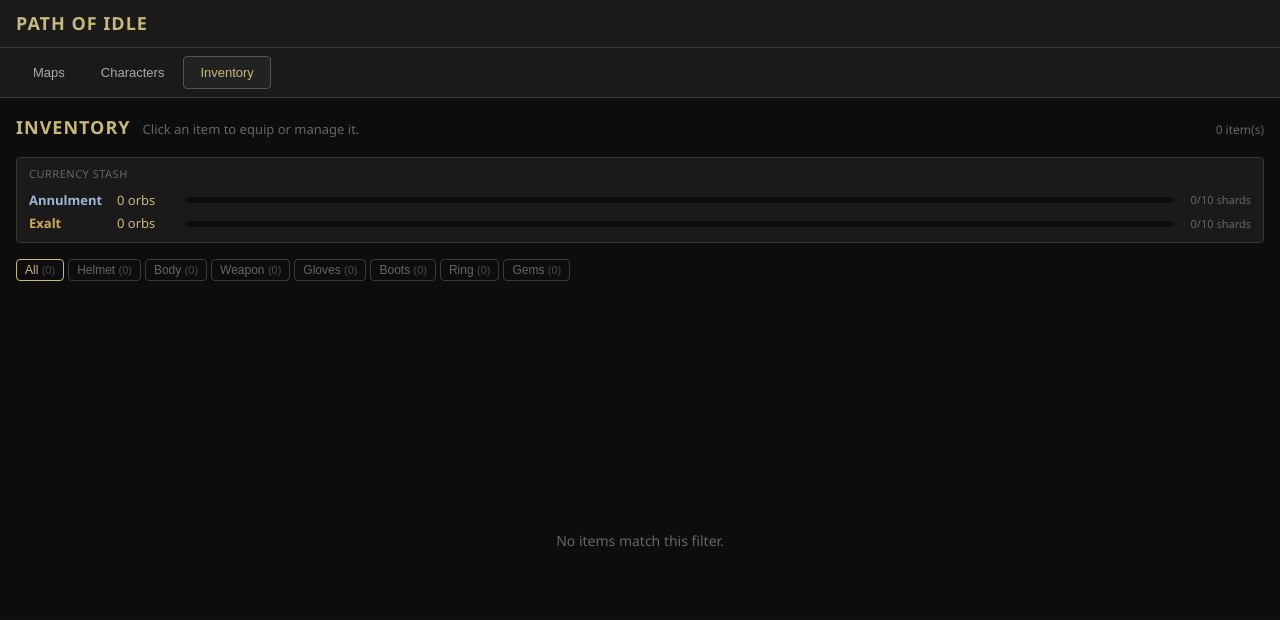
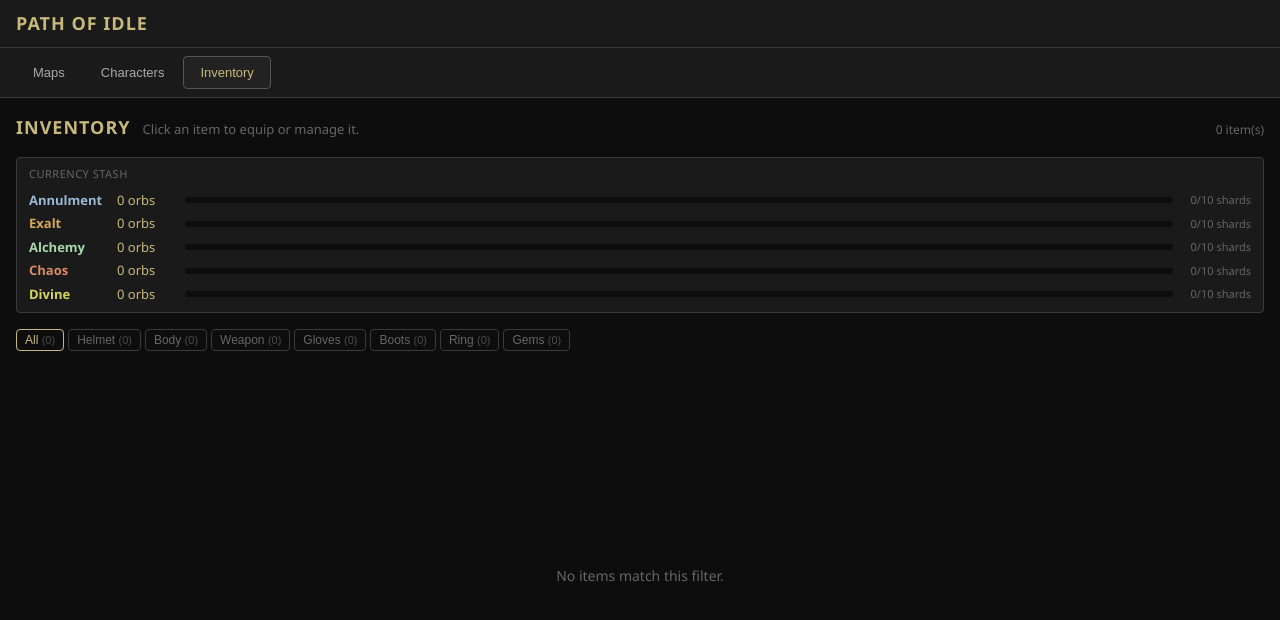
Before and after one commit to fseemann/path-of-idle, a Vue app: page / in a window 1280 px wide. Both pictures are taken after a click on the button "Inventory". Shown: the top 620 px of the page. Built offline with nearby package versions, Linux system fonts and the light colour scheme.

Commit message:
Add more currency types

```diff
--- a/src/components/inventory/InventoryPanel.vue
+++ b/src/components/inventory/InventoryPanel.vue
@@ -31,6 +31,39 @@
             />
           </div>
           <span class="shard-count">{{ currencyStore.exaltRemainder }}/{{ SHARDS_PER_CURRENCY }} shards</span>
+        </div>
+        <div class="currency-row">
+          <span class="currency-label alchemy-color">Alchemy</span>
+          <span class="currency-orbs">{{ currencyStore.alchemys }} orb{{ currencyStore.alchemys !== 1 ? 's' : '' }}</span>
+          <div class="shard-bar">
+            <div
+              class="shard-fill alchemy-fill"
+              :style="{ width: `${(currencyStore.alchemyRemainder / SHARDS_PER_CURRENCY) * 100}%` }"
+            />
+          </div>
+          <span class="shard-count">{{ currencyStore.alchemyRemainder }}/{{ SHARDS_PER_CURRENCY }} shards</span>
+        </div>
+        <div class="currency-row">
+          <span class="currency-label chaos-color">Chaos</span>
+          <span class="currency-orbs">{{ currencyStore.chaos }} orb{{ currencyStore.chaos !== 1 ? 's' : '' }}</span>
+          <div class="shard-bar">
+            <div
+              class="shard-fill chaos-fill"
+              :style="{ width: `${(currencyStore.chaosRemainder / SHARDS_PER_CURRENCY) * 100}%` }"
+            />
+          </div>
+          <span class="shard-count">{{ currencyStore.chaosRemainder }}/{{ SHARDS_PER_CURRENCY }} shards</span>
+        </div>
+        <div class="currency-row">
+          <span class="currency-label divine-color">Divine</span>
+          <span class="currency-orbs">{{ currencyStore.divines }} orb{{ currencyStore.divines !== 1 ? 's' : '' }}</span>
+          <div class="shard-bar">
+            <div
+              class="shard-fill divine-fill"
+              :style="{ width: `${(currencyStore.divineRemainder / SHARDS_PER_CURRENCY) * 100}%` }"
+            />
+          </div>
+          <span class="shard-count">{{ currencyStore.divineRemainder }}/{{ SHARDS_PER_CURRENCY }} shards</span>
         </div>
       </div>
     </div>
@@ -261,6 +294,9 @@ function disassembleAllRarity(rarity: ItemRarity) {
 
 .annulment-color { color: #9ab8d8; }
 .exalt-color     { color: #d4a855; }
+.alchemy-color   { color: #a8d8a8; }
+.chaos-color     { color: #d88a6a; }
+.divine-color    { color: #d4d855; }
 
 .currency-orbs {
   font-size: 13px;
@@ -285,6 +321,9 @@ function disassembleAllRarity(rarity: ItemRarity) {
 
 .annulment-fill { background: #9ab8d8; }
 .exalt-fill     { background: #d4a855; }
+.alchemy-fill   { background: #a8d8a8; }
+.chaos-fill     { background: #d88a6a; }
+.divine-fill    { background: #d4d855; }
 
 .shard-count {
   font-size: 11px;
--- a/src/engine/lootGenerator.ts
+++ b/src/engine/lootGenerator.ts
@@ -27,7 +27,7 @@ function weightedRandom<T extends { weight: number }>(pool: T[]): T | null {
   return pool[pool.length - 1] ?? null
 }
 
-function rollModifier(usedGroups: Set<ModifierGroup>, itemTier: number, slot: ItemSlot): RolledModifier | null {
+export function rollModifier(usedGroups: Set<ModifierGroup>, itemTier: number, slot: ItemSlot): RolledModifier | null {
   const eligible = MODIFIER_POOL.filter(
     (m) =>
       !usedGroups.has(m.group) &&
@@ -51,12 +51,29 @@ function rollModifier(usedGroups: Set<ModifierGroup>, itemTier: number, slot: It
 const ITEM_PREFIXES = ['Tempered', 'Gleaming', 'Vicious', 'Ancient', 'Runed']
 const ITEM_SUFFIXES = ['of the Bear', 'of the Fox', 'of Endurance', 'of the Magi', 'of the Stalwart']
 
-function generateItemName(baseName: string, rarity: ItemRarity): string {
+export function generateItemName(baseName: string, rarity: ItemRarity): string {
   if (rarity === 'normal') return baseName
   const suffix = ITEM_SUFFIXES[Math.floor(Math.random() * ITEM_SUFFIXES.length)]!
   if (rarity === 'magic') return `${baseName} ${suffix}`
   const prefix = ITEM_PREFIXES[Math.floor(Math.random() * ITEM_PREFIXES.length)]!
   return `${prefix} ${baseName} ${suffix}`
+}
+
+export interface CurrencyDropResult {
+  alchemyShards: number
+  chaosShards: number
+  divineShards: number
+}
+
+export function generateCurrencyDrops(map: GameMap, survivalRatio: number): CurrencyDropResult {
+  const alchemy = map.tier >= 2 ? Math.round(2 * map.lootMultiplier * survivalRatio * (0.5 + Math.random())) : 0
+  const chaos   = map.tier >= 3 ? Math.round(1 * map.lootMultiplier * survivalRatio * (0.5 + Math.random())) : 0
+  const divine  = map.tier >= 4 ? Math.round(0.5 * map.lootMultiplier * survivalRatio * (0.5 + Math.random())) : 0
+  return {
+    alchemyShards: Math.max(0, alchemy),
+    chaosShards: Math.max(0, chaos),
+    divineShards: Math.max(0, divine),
+  }
 }
 
 export function generateLoot(map: GameMap, character: Character, survivalRatio = 1): LootResult {
--- a/src/stores/currency.ts
+++ b/src/stores/currency.ts
@@ -1,7 +1,8 @@
 import { defineStore } from 'pinia'
 import { ref, computed, watch } from 'vue'
 import type { EquipmentItem } from '@/types'
-import { getDisassembleYield, applyAnnulment, applyExalt } from '@/engine/disassembler'
+import { getDisassembleYield, applyAnnulment, applyExalt, applyAlchemy, applyChaos, applyDivine } from '@/engine/disassembler'
+import type { CurrencyDropResult } from '@/engine/lootGenerator'
 
 const STORAGE_KEY = 'poi-currency'
 export const SHARDS_PER_CURRENCY = 10
@@ -9,32 +10,53 @@ export const SHARDS_PER_CURRENCY = 10
 export const useCurrencyStore = defineStore('currency', () => {
   const annulmentShards = ref(0)
   const exaltShards = ref(0)
+  const alchemyShards = ref(0)
+  const chaosShards = ref(0)
+  const divineShards = ref(0)
 
   // Load persisted state
   const saved = localStorage.getItem(STORAGE_KEY)
   if (saved) {
     try {
-      const data = JSON.parse(saved) as { annulmentShards?: number; exaltShards?: number }
+      const data = JSON.parse(saved) as {
+        annulmentShards?: number
+        exaltShards?: number
+        alchemyShards?: number
+        chaosShards?: number
+        divineShards?: number
+      }
       annulmentShards.value = data.annulmentShards ?? 0
       exaltShards.value = data.exaltShards ?? 0
+      alchemyShards.value = data.alchemyShards ?? 0
+      chaosShards.value = data.chaosShards ?? 0
+      divineShards.value = data.divineShards ?? 0
     } catch { /* ignore */ }
   }
 
   // Persist on change
-  watch([annulmentShards, exaltShards], () => {
+  watch([annulmentShards, exaltShards, alchemyShards, chaosShards, divineShards], () => {
     localStorage.setItem(STORAGE_KEY, JSON.stringify({
       annulmentShards: annulmentShards.value,
       exaltShards: exaltShards.value,
+      alchemyShards: alchemyShards.value,
+      chaosShards: chaosShards.value,
+      divineShards: divineShards.value,
     }))
   })
 
   // Full orbs (floored)
   const annulments = computed(() => Math.floor(annulmentShards.value / SHARDS_PER_CURRENCY))
   const exalts = computed(() => Math.floor(exaltShards.value / SHARDS_PER_CURRENCY))
+  const alchemys = computed(() => Math.floor(alchemyShards.value / SHARDS_PER_CURRENCY))
+  const chaos = computed(() => Math.floor(chaosShards.value / SHARDS_PER_CURRENCY))
+  const divines = computed(() => Math.floor(divineShards.value / SHARDS_PER_CURRENCY))
 
   // Leftover shards after full orbs
   const annulmentRemainder = computed(() => annulmentShards.value % SHARDS_PER_CURRENCY)
   const exaltRemainder = computed(() => exaltShards.value % SHARDS_PER_CURRENCY)
+  const alchemyRemainder = computed(() => alchemyShards.value % SHARDS_PER_CURRENCY)
+  const chaosRemainder = computed(() => chaosShards.value % SHARDS_PER_CURRENCY)
+  const divineRemainder = computed(() => divineShards.value % SHARDS_PER_CURRENCY)
 
   function disassembleItem(item: EquipmentItem): void {
     const { annulmentShards: a, exaltShards: e } = getDisassembleYield(item)
@@ -60,15 +82,61 @@ export const useCurrencyStore = defineStore('currency', () => {
     return result
   }
 
+  /** Spend one Alchemy Orb. Returns the modified item, or null on failure. */
+  function useAlchemy(item: EquipmentItem): EquipmentItem | null {
+    if (alchemys.value < 1) return null
+    const result = applyAlchemy(item)
+    if (!result) return null
+    alchemyShards.value -= SHARDS_PER_CURRENCY
+    return result
+  }
+
+  /** Spend one Chaos Orb. Returns the modified item, or null on failure. */
+  function useChaos(item: EquipmentItem): EquipmentItem | null {
+    if (chaos.value < 1) return null
+    const result = applyChaos(item)
+    if (!result) return null
+    chaosShards.value -= SHARDS_PER_CURRENCY
+    return result
+  }
+
+  /** Spend one Divine Orb. Returns the modified item, or null on failure. */
+  function useDivine(item: EquipmentItem): EquipmentItem | null {
+    if (divines.value < 1) return null
+    const result = applyDivine(item)
+    if (!result) return null
+    divineShards.value -= SHARDS_PER_CURRENCY
+    return result
+  }
+
+  function addCurrencyDrops(drops: CurrencyDropResult): void {
+    alchemyShards.value += drops.alchemyShards
+    chaosShards.value += drops.chaosShards
+    divineShards.value += drops.divineShards
+  }
+
   return {
     annulmentShards,
     exaltShards,
+    alchemyShards,
+    chaosShards,
+    divineShards,
     annulments,
     exalts,
+    alchemys,
+    chaos,
+    divines,
     annulmentRemainder,
     exaltRemainder,
+    alchemyRemainder,
+    chaosRemainder,
+    divineRemainder,
     disassembleItem,
     useAnnulment,
     useExalt,
+    useAlchemy,
+    useChaos,
+    useDivine,
+    addCurrencyDrops,
   }
 })
--- a/src/stores/mapRuns.ts
+++ b/src/stores/mapRuns.ts
@@ -2,12 +2,13 @@ import { defineStore } from 'pinia'
 import { ref, computed, watch } from 'vue'
 import type { MapRun, RunProgress } from '@/types'
 import { GAME_MAPS } from '@/data/maps'
-import { generateLoot } from '@/engine/lootGenerator'
+import { generateLoot, generateCurrencyDrops } from '@/engine/lootGenerator'
 import { calculateStats } from '@/engine/statCalculator'
 import { simulateCombat } from '@/engine/combatSimulator'
 import { useCharactersStore } from './characters'
 import { useInventoryStore } from './inventory'
 import { useSkillsStore } from './skills'
+import { useCurrencyStore } from './currency'
 
 const STORAGE_KEY = 'poi-mapruns'
 
@@ -123,6 +124,9 @@ export const useMapRunsStore = defineStore('mapRuns', () => {
       loot.runId = run.id
       inventoryStore.addItems(loot.items)
 
+      const currencyDrops = generateCurrencyDrops(map, survivalRatio)
+      useCurrencyStore().addCurrencyDrops(currencyDrops)
+
       // Add skill gems to skills store
       const skillsStore = useSkillsStore()
       if (loot.skillGems.length > 0) {
```
Also changed, not shown: src/components/inventory/EquipItemModal.vue (+99 -0 lines), src/engine/disassembler.ts (+62 -28 lines), 1 other file (tests, documents, lock files or other folders).
